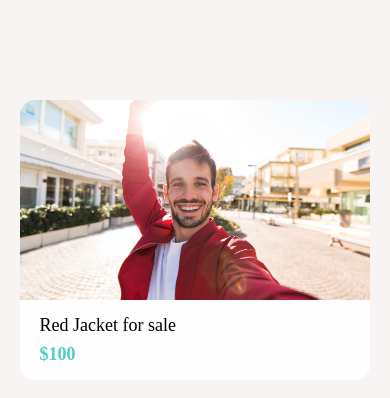
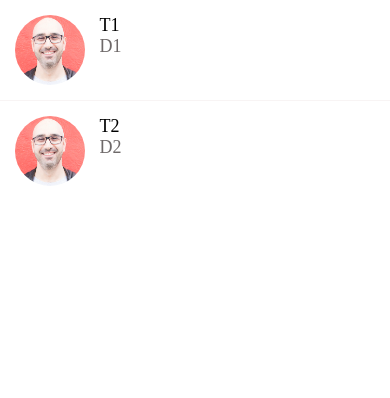
Before and after one commit to zubayerhimel/react-native-practice, a React Native app: screen / in a window 390 px wide. Shown: the top 398 px of the page. Built offline with nearby package versions, Linux system fonts and the light colour scheme.

Commit message:
updated code

```diff
--- a/App.js
+++ b/App.js
@@ -1,10 +1,13 @@
 import React from "react";
 import { StyleSheet, Platform, StatusBar, Dimensions, View } from "react-native";
+import ListingDetailsScreen from "./app/screens/ListingDetailsScreen";
+import MessagesScreen from "./app/screens/MessagesScreen";
+import ViewImageScreen from "./app/screens/ViewImageScreen";
 import WelcomeScreen from "./app/screens/WelcomeScreen";
 import CardComponent from "./components/CardComponent";
 
 export default function App() {
-  return <CardComponent />;
+  return <MessagesScreen />;
 }
 
 const styles = StyleSheet.create({
--- /dev/null
+++ b/app/screens/ListingDetailsScreen.js
@@ -0,0 +1,46 @@
+import React from "react";
+import { Image, View, StyleSheet } from "react-native";
+import AppText from "../../components/AppText";
+import ListItem from "../../components/ListItem";
+
+import colors from "../../config/colors";
+
+function ListingDetailsScreen() {
+  return (
+    <View>
+      <Image style={styles.image} source={require("../assets/jacket.jpg")} />
+      <View style={styles.detailsContainer}>
+        <AppText style={styles.title}>Red Jacket for Sale</AppText>
+        <AppText style={styles.price}>$100</AppText>
+        <View style={styles.userContainer}>
+          <ListItem image={require("../assets/mosh.jpg")} title="Mosh Hamedani" subTitle="5 Listings" />
+        </View>
+      </View>
+    </View>
+  );
+}
+
+const styles = StyleSheet.create({
+  detailsContainer: {
+    padding: 20,
+  },
+  image: {
+    width: "100%",
+    height: 300,
+  },
+  price: {
+    color: colors.secondary,
+    fontWeight: "500",
+    fontSize: 20,
+    marginVertical: 10,
+  },
+  title: {
+    fontSize: 24,
+    fontWeight: "500",
+  },
+  userContainer: {
+    marginVertical: 40,
+  },
+});
+
+export default ListingDetailsScreen;
--- /dev/null
+++ b/app/screens/MessagesScreen.js
@@ -0,0 +1,30 @@
+import React from "react";
+import { FlatList, Platform, SafeAreaView, StatusBar, StyleSheet, View } from "react-native";
+import ListItem from "../../components/ListItem";
+import ListItemSeparator from "../../components/ListItemSeparator";
+
+const messages = [
+  { id: 1, title: "T1", description: "D1", image: require("../assets/mosh.jpg") },
+  { id: 2, title: "T2", description: "D2", image: require("../assets/mosh.jpg") },
+];
+
+function MessagesScreen() {
+  return (
+    <SafeAreaView style={styles.screen}>
+      <FlatList
+        data={messages}
+        keyExtractor={(message) => message.id.toString()}
+        renderItem={({ item }) => <ListItem title={item.title} subTitle={item.description} image={item.image} onPress={() => console.log("tapped", item)} />}
+        ItemSeparatorComponent={() => <ListItemSeparator />}
+      />
+    </SafeAreaView>
+  );
+}
+
+const styles = StyleSheet.create({
+  screen: {
+    paddingTop: Platform.OS === "android" ? StatusBar.currentHeight : 0,
+  },
+});
+
+export default MessagesScreen;
--- /dev/null
+++ b/components/ListItem.js
@@ -0,0 +1,40 @@
+import React from "react";
+import { View, StyleSheet, Image, TouchableHighlight } from "react-native";
+import AppText from "./AppText";
+
+import colors from "../config/colors";
+
+function ListItem({ title, subTitle, image, onPress }) {
+  return (
+    <TouchableHighlight underlayColor={colors.lightGrey} onPress={onPress}>
+      <View style={styles.container}>
+        <Image style={styles.image} source={image} />
+        <View>
+          <AppText style={styles.title}> {title} </AppText>
+          <AppText style={styles.subTitle}> {subTitle} </AppText>
+        </View>
+      </View>
+    </TouchableHighlight>
+  );
+}
+
+const styles = StyleSheet.create({
+  container: {
+    flexDirection: "row",
+    padding: 15,
+  },
+  image: {
+    width: 70,
+    height: 70,
+    borderRadius: 35,
+    marginRight: 10,
+  },
+  subTitle: {
+    color: colors.grey,
+  },
+  title: {
+    fontWeight: "500",
+  },
+});
+
+export default ListItem;
--- /dev/null
+++ b/components/ListItemSeparator.js
@@ -0,0 +1,18 @@
+import React from "react";
+import { View, StyleSheet } from "react-native";
+
+import colors from "../config/colors";
+
+function ListItemSeparator() {
+  return <View style={styles.separator} />;
+}
+
+const styles = StyleSheet.create({
+  separator: {
+    width: "100%",
+    height: 1,
+    backgroundColor: colors.lightGrey,
+  },
+});
+
+export default ListItemSeparator;
--- a/config/colors.js
+++ b/config/colors.js
@@ -3,4 +3,6 @@ export default {
   secondary: "#4ecdc4",
   black: "#0e0e0e",
   white: "#fefefe",
+  grey: "#6e6969",
+  lightGrey: "#f8f4f4",
 };
```
Also changed, not shown: app/screens/ViewImageScreen.js (+8 -10 lines), app/assets/mosh.jpg (added).
